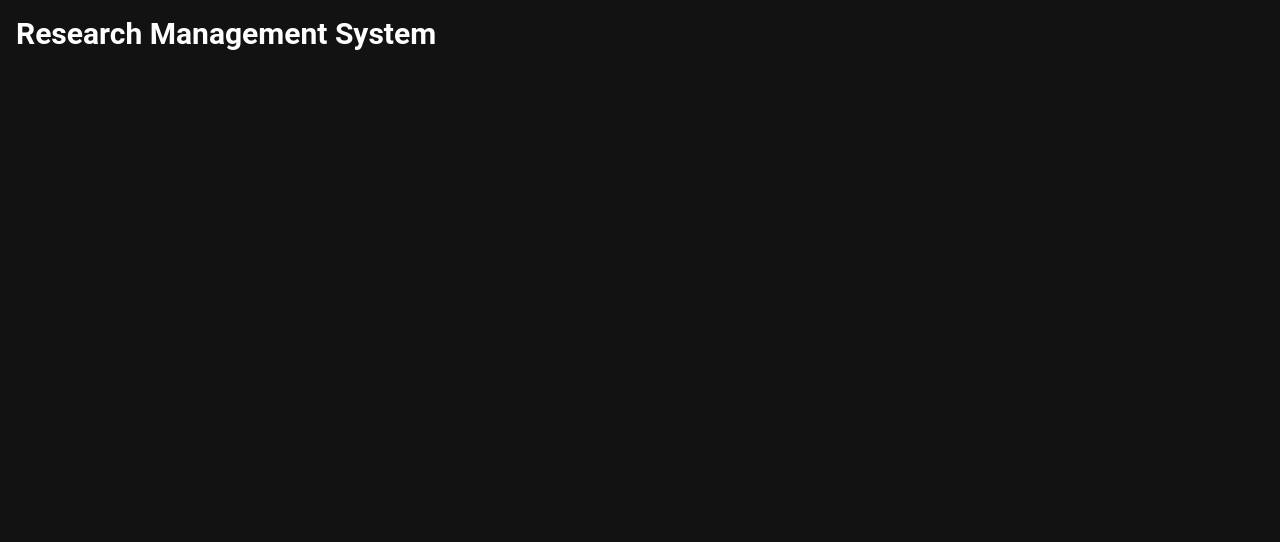
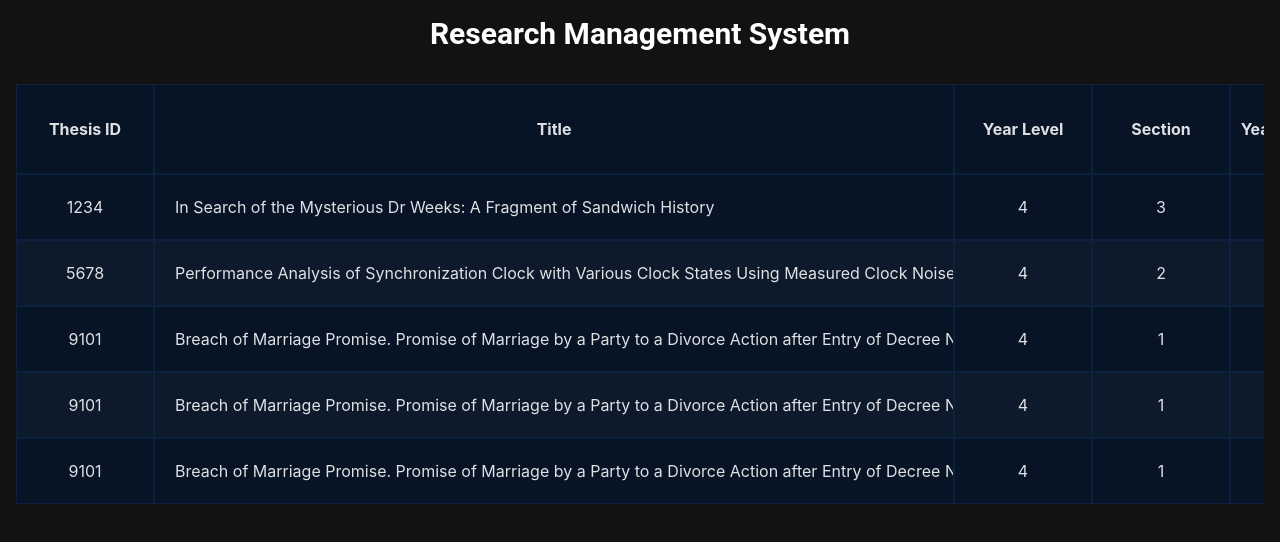
Before and after one commit to geronimium-gr/research-system, a React (Create React App) app in the folder client/: page / in a window 1280 px wide. Shown: the top 542 px of the page. Built offline with nearby package versions, Linux system fonts and the light colour scheme.

Commit message:
components: PrimeReact DataTable

```diff
--- a/client/src/App.js
+++ b/client/src/App.js
@@ -1,10 +1,12 @@
 import React from "react";
-import ButtonGroup from "./components/home/ButtonGroup";
+import Header from "./components/home/Header";
+import ThesisList from "./components/home/ThesisList";
 
 function App() {
   return (
     <div className="App">
-      <ButtonGroup />
+      <Header />
+      <ThesisList />
     </div>
   );
 }
--- /dev/null
+++ b/client/src/components/data/sample-data.js
@@ -0,0 +1,114 @@
+const thesisData = [
+  {
+    thesisId: "1234",
+    title:
+      "In Search of the Mysterious Dr Weeks: A Fragment of Sandwich History",
+    course: "Bachelor of Business Administration",
+    yearLevel: 4,
+    section: 3,
+    yearPublished: "2021",
+    authors: "Lee Sae Rom",
+    panelists: "Song Ha Young (BSc)",
+    copies: 5,
+    volume: 3,
+    grades: 2,
+    keywords: "Sandwich, Fragments",
+    adviser: "Jang Gyu Ri",
+    chairperson: "Park Ji Won",
+    dean: "Roh Ji Sun",
+    abstract:
+      "Published for The British Society for the History of Science. This leading international journal publishes scholarly papers and review articles on all aspects of the history of science. History of science is interpreted widely to include medicine, technology and social studies of science.",
+    journal: "",
+    softcopy: "",
+  },
+  {
+    thesisId: "5678",
+    title:
+      "Performance Analysis of Synchronization Clock with Various Clock States Using Measured Clock Noises in NG-SDH Networks",
+    course: "Bachelor of Arts",
+    yearLevel: 4,
+    section: 2,
+    yearPublished: "2022",
+    authors: "Lee Seo Yeon",
+    panelists: "Song Ha Young (BSc), Lee Chae Young (B.B.A)",
+    copies: 2,
+    volume: 3,
+    grades: 2,
+    keywords: "Clock, NG-SDH Networks",
+    adviser: "Jang Gyu Ri",
+    chairperson: "Park Ji Won",
+    dean: "Roh Ji Sun",
+    abstract:
+      "This paper is to execute a study for characteristic analysis of synchronization clock and maximum network node number with various clock states, normal, SPT, LPT, in NG-SDH networks.",
+    journal: "",
+    softcopy: "",
+  },
+  {
+    thesisId: "9101",
+    title:
+      "Breach of Marriage Promise. Promise of Marriage by a Party to a Divorce Action after Entry of Decree Nisi Void as against Public Policy",
+    course: "Bachelor of Business Administration",
+    yearLevel: 4,
+    section: 1,
+    yearPublished: "2020",
+    authors: "Lee Na Gyung, Baek Ji Heon",
+    panelists: "Song Ha Young (BSc)",
+    copies: 2,
+    volume: 1,
+    grades: 1,
+    keywords: "Promise, Nine",
+    adviser: "Jang Gyu Ri",
+    chairperson: "Park Ji Won",
+    dean: "Roh Ji Sun",
+    abstract:
+      "There can be no action for breach of promise unless a contract to marry has been made. There are no formal requirements regarding the contract. It need not to be evidenced by writing and the law prescribes no particular form of words. A promise by one person to marry another is not binding unless and until that other also promises to marry the first person. Mutual promises to marry may be implied from the conduct of the parties.",
+    journal: "",
+    softcopy: "",
+  },
+  {
+    thesisId: "9101",
+    title:
+      "Breach of Marriage Promise. Promise of Marriage by a Party to a Divorce Action after Entry of Decree Nisi Void as against Public Policy",
+    course: "Bachelor of Business Administration",
+    yearLevel: 4,
+    section: 1,
+    yearPublished: "2020",
+    authors: "Lee Na Gyung, Baek Ji Heon",
+    panelists: "Song Ha Young (BSc)",
+    copies: 2,
+    volume: 1,
+    grades: 1,
+    keywords: "Promise, Nine",
+    adviser: "Jang Gyu Ri",
+    chairperson: "Park Ji Won",
+    dean: "Roh Ji Sun",
+    abstract:
+      "There can be no action for breach of promise unless a contract to marry has been made. There are no formal requirements regarding the contract. It need not to be evidenced by writing and the law prescribes no particular form of words. A promise by one person to marry another is not binding unless and until that other also promises to marry the first person. Mutual promises to marry may be implied from the conduct of the parties.",
+    journal: "",
+    softcopy: "",
+  },
+  {
+    thesisId: "9101",
+    title:
+      "Breach of Marriage Promise. Promise of Marriage by a Party to a Divorce Action after Entry of Decree Nisi Void as against Public Policy",
+    course: "Bachelor of Business Administration",
+    yearLevel: 4,
+    section: 1,
+    yearPublished: "2020",
+    authors: "Lee Na Gyung, Baek Ji Heon",
+    panelists: "Song Ha Young (BSc)",
+    copies: 2,
+    volume: 1,
+    grades: 1,
+    keywords: "Promise, Nine",
+    adviser: "Jang Gyu Ri",
+    chairperson: "Park Ji Won",
+    dean: "Roh Ji Sun",
+    abstract:
+      "There can be no action for breach of promise unless a contract to marry has been made. There are no formal requirements regarding the contract. It need not to be evidenced by writing and the law prescribes no particular form of words. A promise by one person to marry another is not binding unless and until that other also promises to marry the first person. Mutual promises to marry may be implied from the conduct of the parties.",
+    journal: "",
+    softcopy: "",
+  },
+];
+
+export default thesisData;
--- a/client/src/components/home/ButtonGroup.jsx
+++ /dev/null
@@ -1,11 +0,0 @@
-import React from "react";
-
-const ButtonGroup = () => {
-  return (
-    <div className="">
-      <h1 className="text-h1 p-4 font-semibold">Research Management System</h1>
-    </div>
-  );
-};
-
-export default ButtonGroup;
--- /dev/null
+++ b/client/src/components/home/Header.jsx
@@ -0,0 +1,13 @@
+import React from "react";
+
+const Header = () => {
+  return (
+    <div className="flex justify-center">
+      <h1 className="text-h1 p-4 font-semibold text-center">
+        Research Management System
+      </h1>
+    </div>
+  );
+};
+
+export default Header;
--- /dev/null
+++ b/client/src/components/home/ThesisList.jsx
@@ -0,0 +1,125 @@
+import React, { useState, useEffect } from "react";
+import { DataTable } from "primereact/datatable";
+import thesisData from "../data/sample-data";
+import { Column } from "primereact/column";
+
+const ThesisList = () => {
+  const [thesis, setThesis] = useState([]);
+
+  const columns = [
+    {
+      field: "thesisId",
+      header: "Thesis ID",
+      style: "3rem",
+      resizeable: false,
+      justifyContent: "center",
+    },
+    { field: "title", header: "Title", style: "50rem", justifyContent: "left" },
+    {
+      field: "yearLevel",
+      header: "Year Level",
+      style: "3rem",
+      justifyContent: "center",
+    },
+    {
+      field: "section",
+      header: "Section",
+      style: "3rem",
+      justifyContent: "center",
+    },
+    {
+      field: "yearPublished",
+      header: "Year Published",
+      style: "3rem",
+      justifyContent: "center",
+    },
+    {
+      field: "authors",
+      header: "Authors",
+      style: "20rem",
+      justifyContent: "left",
+    },
+    {
+      field: "panelists",
+      header: "Panelists",
+      style: "15rem",
+      justifyContent: "left",
+    },
+    {
+      field: "copies",
+      header: "Copies",
+      style: "3rem",
+      justifyContent: "center",
+    },
+    {
+      field: "volume",
+      header: "Volume",
+      style: "3rem",
+      justifyContent: "center",
+    },
+    {
+      field: "grades",
+      header: "Grades",
+      style: "3rem",
+      justifyContent: "center",
+    },
+    {
+      field: "keywords",
+      header: "Keywords",
+      style: "15rem",
+      justifyContent: "center",
+    },
+    {
+      field: "adviser",
+      header: "Adviser",
+      style: "8rem",
+      justifyContent: "center",
+    },
+    {
+      field: "chairperson",
+      header: "Chairperson",
+      style: "8rem",
+      justifyContent: "center",
+    },
+    { field: "dean", header: "Dean", style: "8rem", justifyContent: "center" },
+  ];
+
+  useEffect(() => {
+    setThesis([...thesisData]);
+  }, []);
+
+  const loopColumns = columns.map((col) => {
+    return (
+      <Column
+        key={col.field}
+        field={col.field}
+        header={col.header}
+        headerStyle={{ justifyContent: "center", padding: "2rem" }}
+        style={{ minWidth: col.style, justifyContent: col.justifyContent }}
+        resizeable={col.resizeable}
+      />
+    );
+  });
+
+  return (
+    <div className="p-4">
+      <DataTable
+        value={thesis}
+        scrollable
+        scrollHeight="500px"
+        resizableColumns
+        columnResizeMode="expand"
+        responsiveLayout="scroll"
+        dataKey="thesisId"
+        size="large"
+        rows={10}
+        showGridlines
+        stripedRows
+      >
+        {loopColumns}
+      </DataTable>
+    </div>
+  );
+};
+
+export default ThesisList;
--- a/client/src/index.css
+++ b/client/src/index.css
@@ -2,10 +2,10 @@
 @tailwind components;
 @tailwind utilities;
 
-@import url('https://fonts.googleapis.com/css2?family=Roboto:wght@100;300;400;500;700;900&display=swap');
+@import url("https://fonts.googleapis.com/css2?family=Roboto:wght@100;300;400;500;700;900&display=swap");
 
 @layer base {
   html {
-    font-family: 'Roboto', sans-serif;
+    font-family: "Roboto", sans-serif;
   }
 }
```
